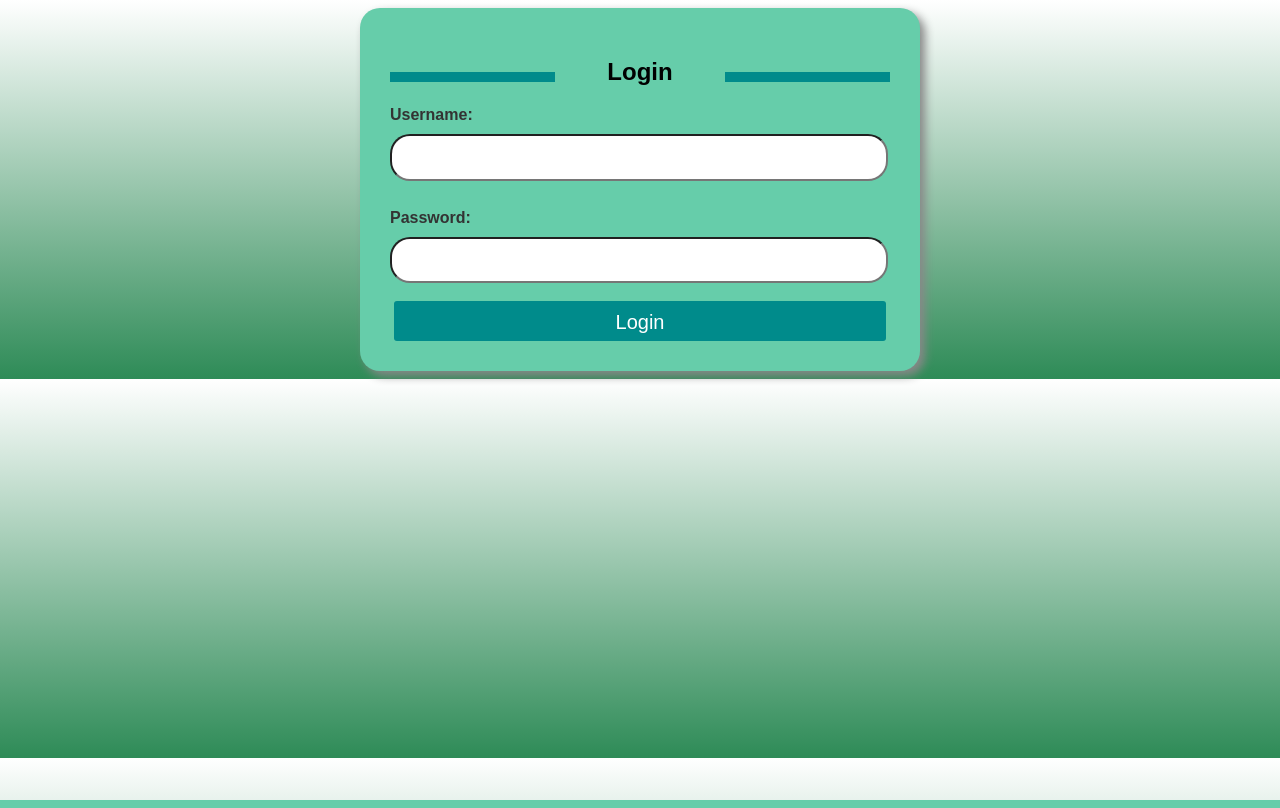
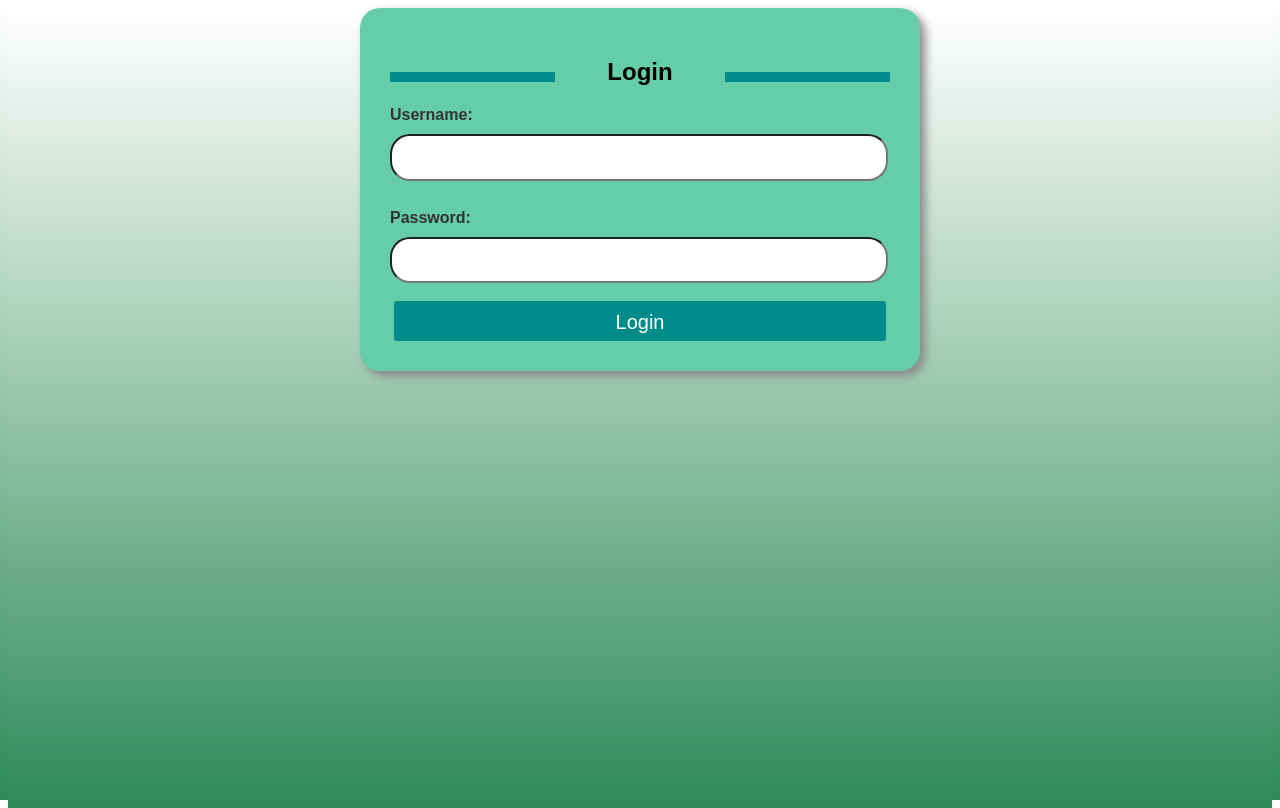
Before and after one commit to sanjanavurity/Web-Development, a PHP site: page /login.php in a window 1280 px wide. Run offline with PHP 8.4, Linux system fonts and the light colour scheme.

Commit message:
second commit

```diff
--- a/login.php
+++ b/login.php
@@ -3,11 +3,15 @@
 <head>
     <title>Simple Login System</title>
     <style>
-        body {
-            font-family: Arial, sans-serif;
-            text-align: left;
-            background-image: linear-gradient(#fff, seagreen);
-        }
+html, body {
+    height: 100%;
+    font-family: Arial, sans-serif;
+    text-align: left;
+    background: linear-gradient(to bottom, #fff, seagreen);
+    background-size: 100% 100%;
+}
+
+
 
         .container {
             max-width: 500px;
@@ -53,7 +57,7 @@
         }
 
         .password-container input[type="password"] {
-            width: 48%; /* Set the width for each password field */
+            width: 38%; /* Set the width for each password field */
         }
 
         input[type="name"],input[type="username"],input[type="confirmPassword"],input[type="phone"],input[type="bdate"]
```
